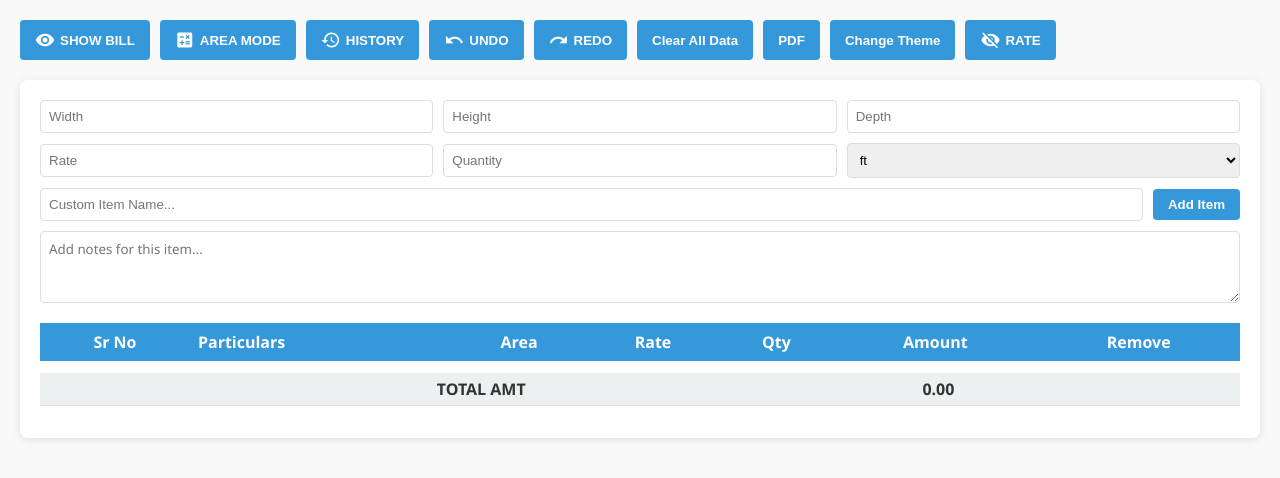
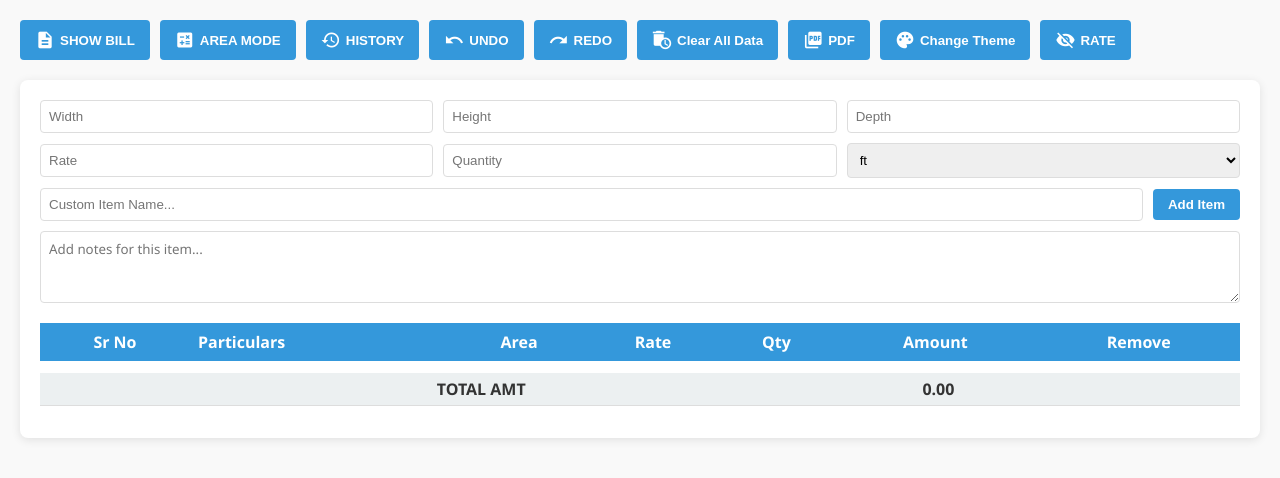
Before and after one commit to asurasama721/carpenter-quotation-app-2, a plain HTML site: page index.html in a window 1280 px wide. Drawn offline with Linux system fonts and the light colour scheme.

Commit message:
Update index.html

```diff
--- a/index.html
+++ b/index.html
@@ -19,15 +19,15 @@
 
     <div id="tools">
         <button onclick="toggleView()" data-view="bill"><span class="material-icons"
-                id="view-icon">visibility</span><span id="view-text">SHOW BILL</span></button>
+                id="view-icon">description</span><span id="view-text">SHOW BILL</span></button>
         <button onclick="toggleMode()"><span class="material-icons" id="mode-icon">calculate</span><span
                 id="mode-text">AREA MODE</span></button>
         <button onclick="toggleHistorySidebar()"><span class="material-icons">history</span>HISTORY</button>
         <button onclick="undoAction()"><span class="material-icons">undo</span>UNDO</button>
         <button onclick="redoAction()"><span class="material-icons">redo</span>REDO</button>
-        <button onclick="clearAllData()">Clear All Data</button>
-        <button onclick="downloadPDF()">PDF</button>
-        <button onclick="cycleTheme()">Change Theme</button>
+        <button onclick="clearAllData()"><span class="material-icons">auto_delete</span>Clear All Data</button><!---->
+        <button onclick="downloadPDF()"><span class="material-icons">picture_as_pdf</span>PDF</button><!---->
+        <button onclick="cycleTheme()"><span class="material-icons">palette</span>Change Theme</button><!---->
         <button onclick="toggleRateColumn()"><span class="material-icons">visibility_off</span>RATE</button>
     </div>
 
```
